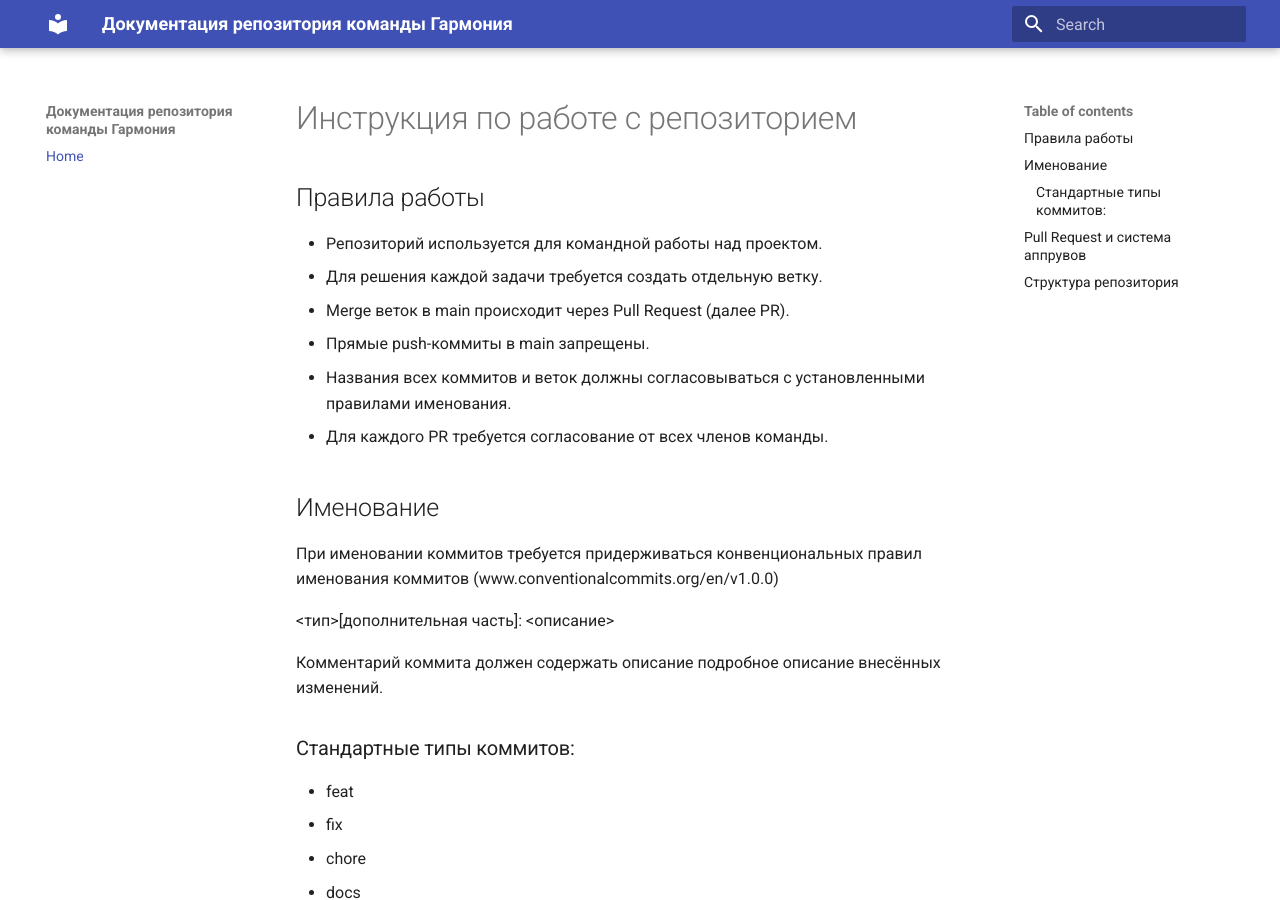
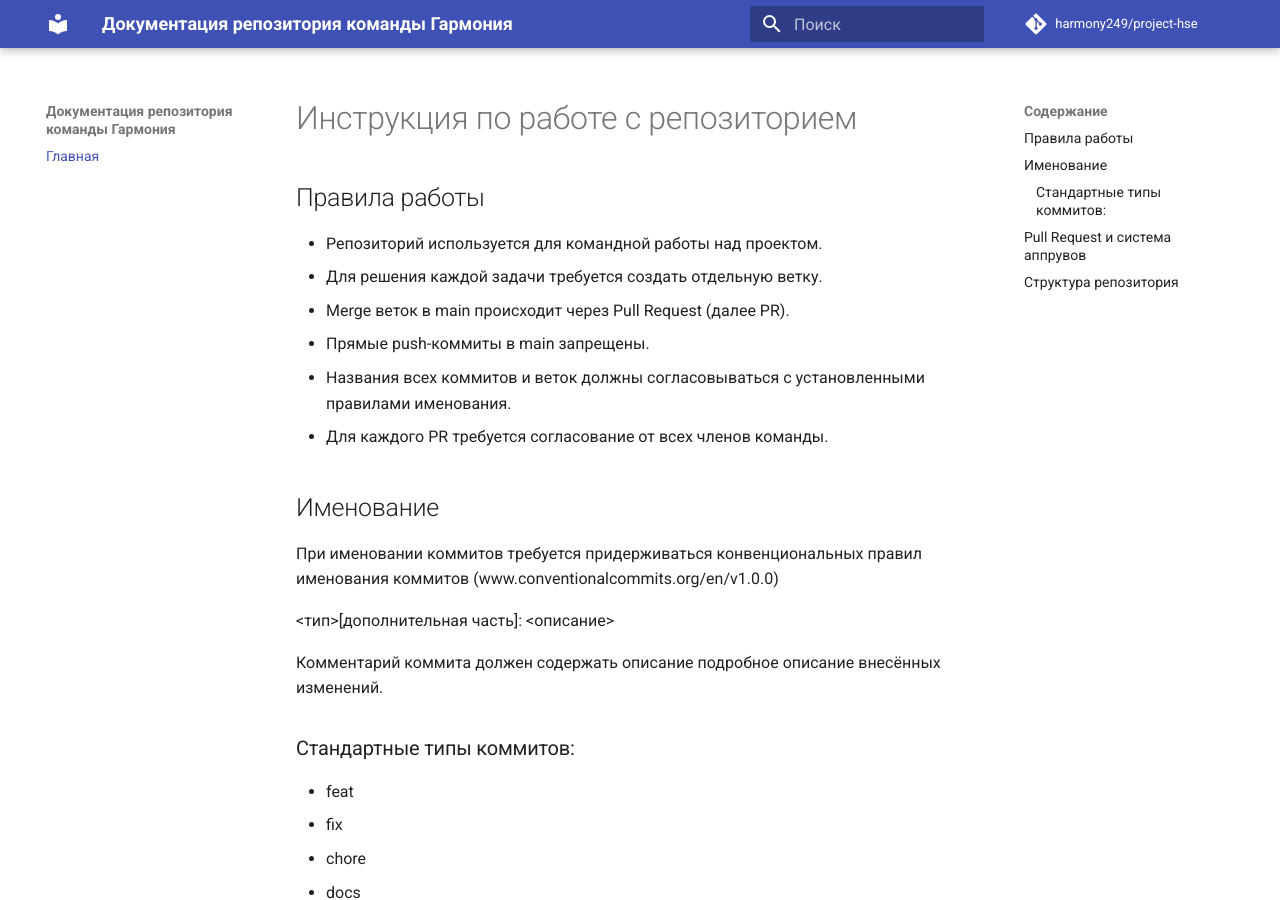
Before and after one commit to harmony249/project-hse, an MkDocs documentation site: the page built from docs/index.md, in a window 1280 px wide and 900 px high. Built offline with MkDocs 1.6.1 and Material for MkDocs 9.7.7, drawn with Linux system fonts in a browser that asks for light colours; comment, search, counter and statistics services are not loaded.

Commit message:
fix: updated mkdocs configuration file
Добавлены несколько новых видов отображения файлов, а также новые команды для корректного отображения файла

```diff
--- a/mkdocs.yml
+++ b/mkdocs.yml
@@ -1,7 +1,53 @@
 site_name: Документация репозитория команды Гармония
 site_url: https://harmony249.github.io/project-hse
-site_dir: public
 theme:
   name: material
 nav:
   - Home: index.md
+
+repo_name: harmony249/project-hse
+repo_url: https://github.com/harmony249/project-hse
+
+theme:
+  name: material
+  language: ru
+  palette:
+    - scheme: default
+      primary: indigo
+      accent: blue
+  features:
+    - navigation.expand
+    - navigation.instant
+    - navigation.top
+    - content.code.copy
+    - search.suggest
+    - search.highlight
+
+nav:
+  - Главная: index.md
+
+markdown_extensions:
+  - toc:
+      permalink: true
+  - tables
+  - admonition
+  - attr_list
+  - def_list
+  - footnotes
+  - pymdownx.highlight
+  - pymdownx.superfences
+  - pymdownx.tasklist:
+      custom_checkbox: true
+  - pymdownx.tabbed
+  - pymdownx.emoji:
+      emoji_index: !!python/name:materialx.emoji.twemoji
+      emoji_generator: !!python/name:materialx.emoji.to_svg
+
+plugins:
+  - search
+  - autoreload
+  - minify:
+      minify_html: true
+
+docs_dir: docs
+site_dir: site
```
